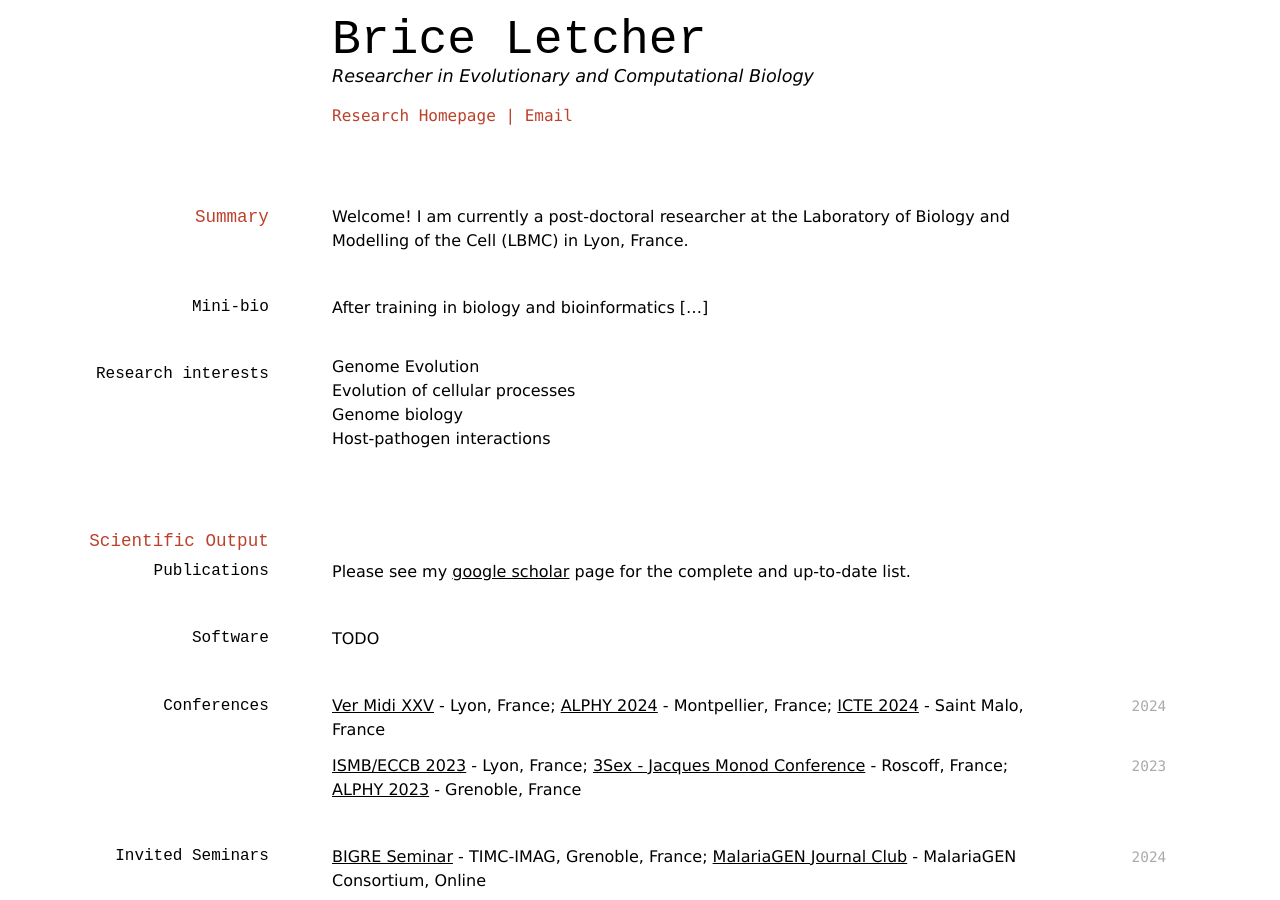
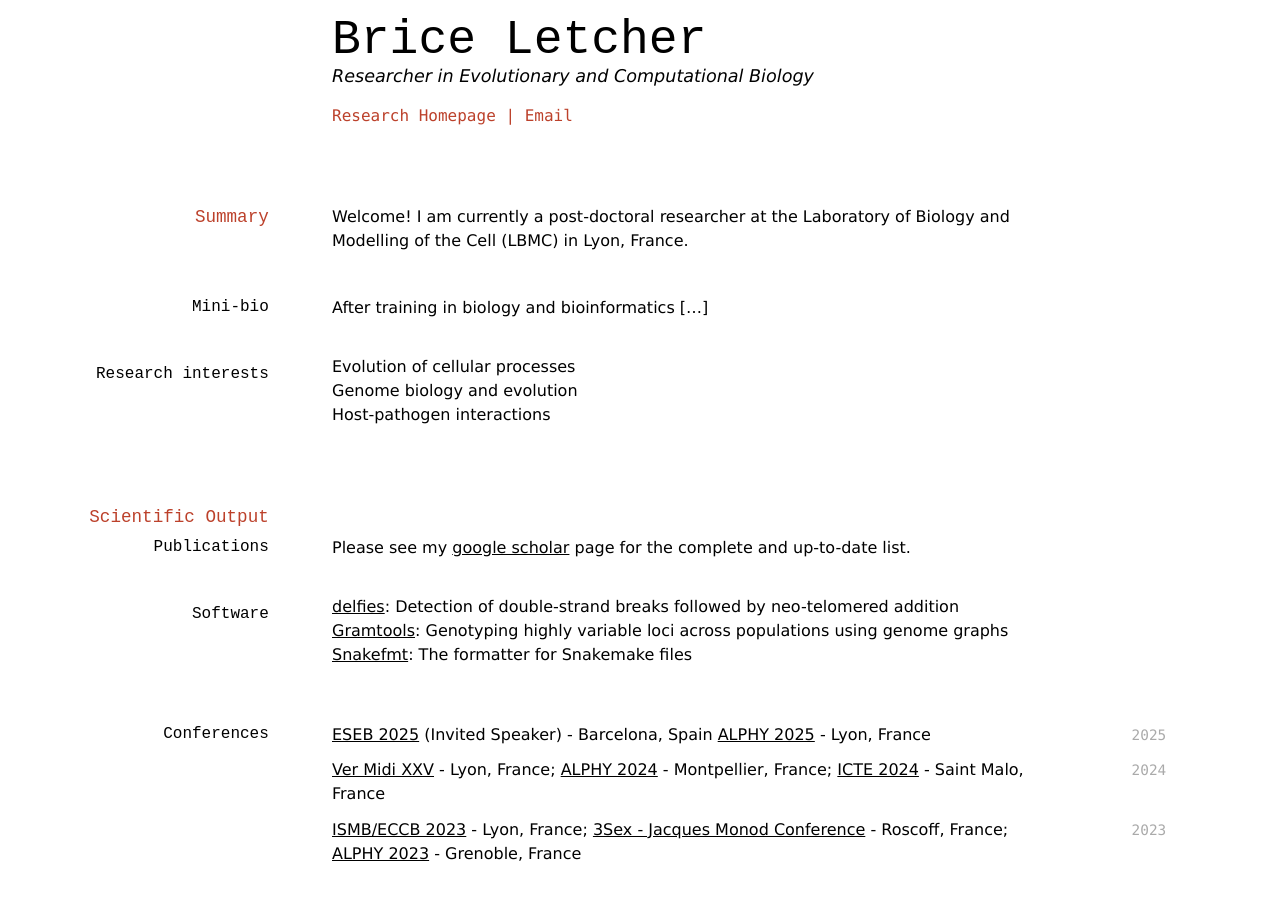
Before and after one commit to bricoletc/Brice_Markdown_CV, a Jekyll site: the page built from index.md, in a window 1280 px wide and 900 px high. Built offline with Jekyll 4.4.1, drawn with Linux system fonts in a browser that asks for light colours; some of the changed text lies outside the part shown.

Commit message:
Added conferences, outreach, software

```diff
--- a/index.md
+++ b/index.md
@@ -21,11 +21,9 @@ After training in biology and bioinformatics [...]
 
 ### Research interests
 
-* Genome Evolution
 * Evolution of cellular processes
-* Genome biology
+* Genome biology and evolution
 * Host-pathogen interactions
-
 
 ## Scientific Output
 
@@ -35,9 +33,15 @@ Please see my [google scholar](https://scholar.google.com/citations?user=4KXvLoI
 
 ### Software
 
-TODO
+* [delfies](https://github.com/bricoletc/delfies): Detection of double-strand breaks followed by neo-telomered addition
+* [Gramtools](https://github.com/iqbal-lab-org/gramtools): Genotyping highly variable loci across populations using genome graphs
+* [Snakefmt](https://github.com/snakemake/snakefmt): The formatter for Snakemake files
 
 ### Conferences
+
+`2025`
+[ESEB 2025](https://eseb2025.com/) (Invited Speaker) - Barcelona, Spain
+[ALPHY 2025](https://alphy-aiem-2025.sciencesconf.org) - Lyon, France
 
 `2024`
 [Ver Midi XXV](https://vermidi25.sciencesconf.org/) - Lyon, France;
@@ -139,7 +143,8 @@ Guilhem Biossé, first-year Msc Bioinformatics, Université Montpellier, France
 
 ### Outreach
 
-TODO
+`2025`
+[Déclics 2025](https://www.cerclefser.org/en/the-outreach-articles/declics/) - dialogues between researchers and high-school students
 
 ## Awards
 
```
